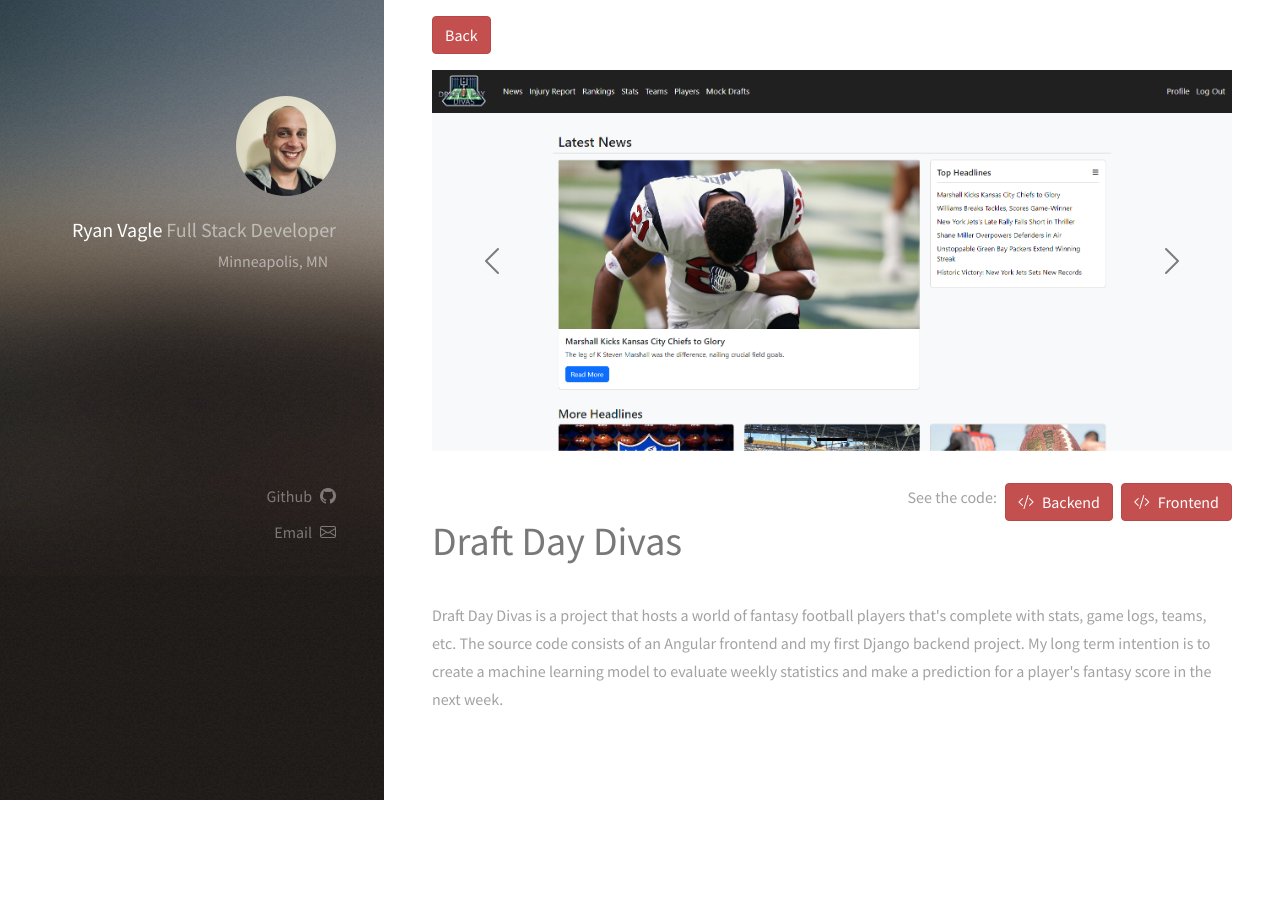
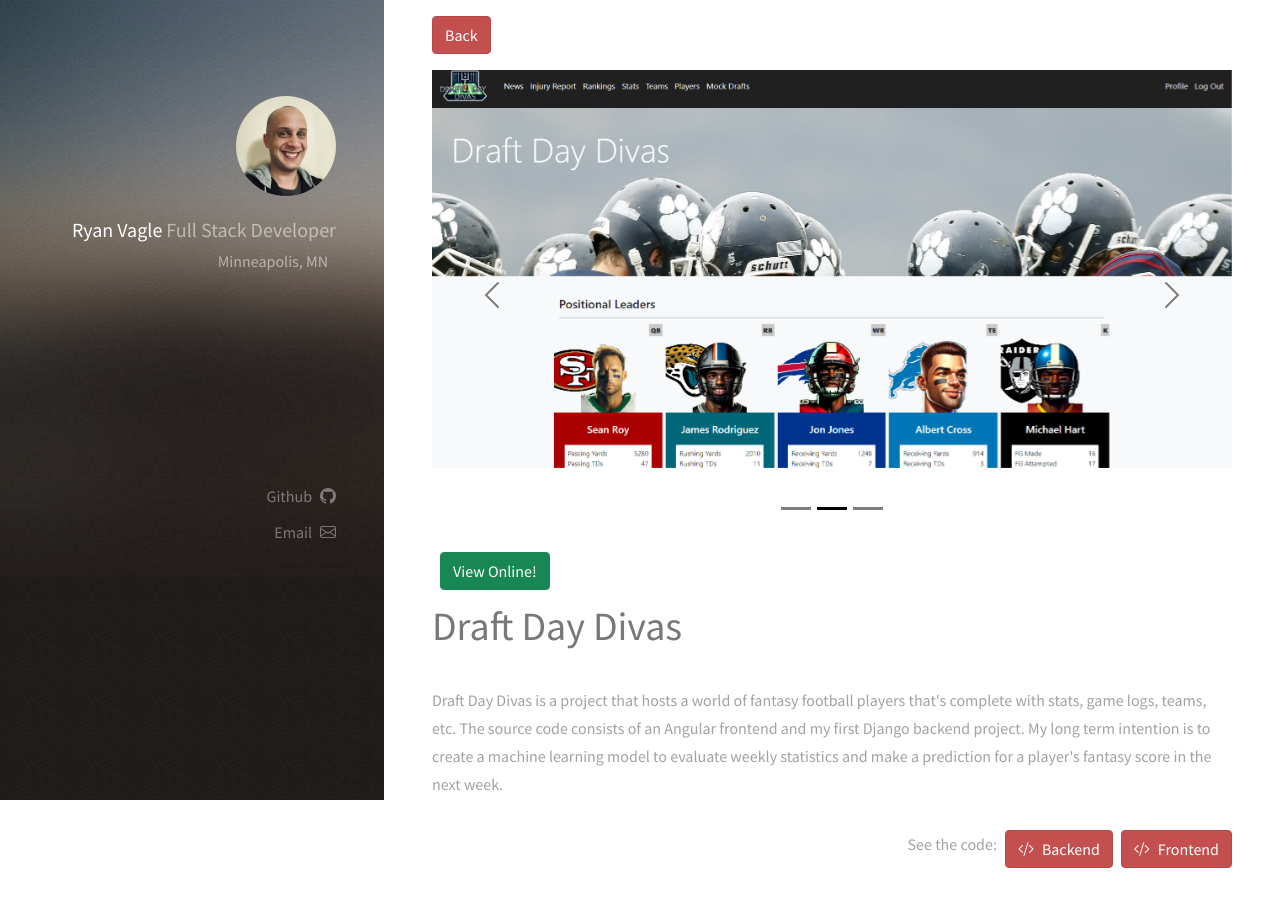
Before and after one commit to rsvagle/rsvagle.github.io, a plain HTML site: page draft-day-divas.html in a window 1280 px wide. Before the commit the page ends 800 px from the top, so only its background shows below. Drawn offline with nearby package versions, Linux system fonts and the light colour scheme.

Commit message:
add link to ddd

```diff
--- a/draft-day-divas.html
+++ b/draft-day-divas.html
@@ -52,12 +52,12 @@
 			</div>
 
 			<!-- Wrapper for slides -->
-			<div class="carousel-inner">
+			<div class="carousel-inner" style="height: 450px;">
 				<div class="carousel-item active" data-bs-interval="3000">
-					<img src="images/dddhomefull2.jpg" alt="vs4" style="width:100%;">
+					<img src="images/DDDNews.png" alt="vs1" style="width:100%;">
 				</div>
 				<div class="carousel-item" data-bs-interval="3000">
-					<img src="images/DDDNews.png" alt="vs1" style="width:100%;">
+					<img src="images/dddscreen1.png" alt="vs4" style="width:100%;">
 				</div>
 				<div class="carousel-item" data-bs-interval="8000">
 					<img src="images/DDDRankings.png" alt="vs2" style="width:100%;">
@@ -77,12 +77,8 @@
 
 		<!-- Two -->
 		<section id="two" style="margin-top: 1rem; padding-top: 1rem;">
-			<div class="d-flex justify-content-end">
-				See the code:
-				<a href="https://github.com/rsvagle/DraftDayDivasBE" class="btn btn-primary ms-2 me-2" target="_blank"><i
-						class="bi bi-code-slash me-2"></i>Backend</a>
-				<a href="https://github.com/rsvagle/DraftDayDivas" class="btn btn-primary" target="_blank"><i
-					class="bi bi-code-slash me-2"></i>Frontend</a>
+			<div class="d-flex mb-3">
+				<a href="https://draft-day-divas.vercel.app/" class="btn btn-success ms-2 me-2" target="_blank">View Online!</a>
 			</div>
 			<h1>Draft Day Divas</h1>
 			<p>
@@ -90,6 +86,13 @@
 				The source code consists of an Angular frontend and my first Django backend project.
 				My long term intention is to create a machine learning model to evaluate weekly statistics and make a prediction for a player's fantasy score in the next week.
 			</p>
+			<div class="d-flex justify-content-end mt-3">
+				See the code:
+				<a href="https://github.com/rsvagle/DraftDayDivasBE" class="btn btn-primary ms-2 me-2" target="_blank"><i
+						class="bi bi-code-slash me-2"></i>Backend</a>
+				<a href="https://github.com/rsvagle/DraftDayDivas" class="btn btn-primary" target="_blank"><i
+					class="bi bi-code-slash me-2"></i>Frontend</a>
+			</div>
 		</section>
 	</div>
 </body>
```
